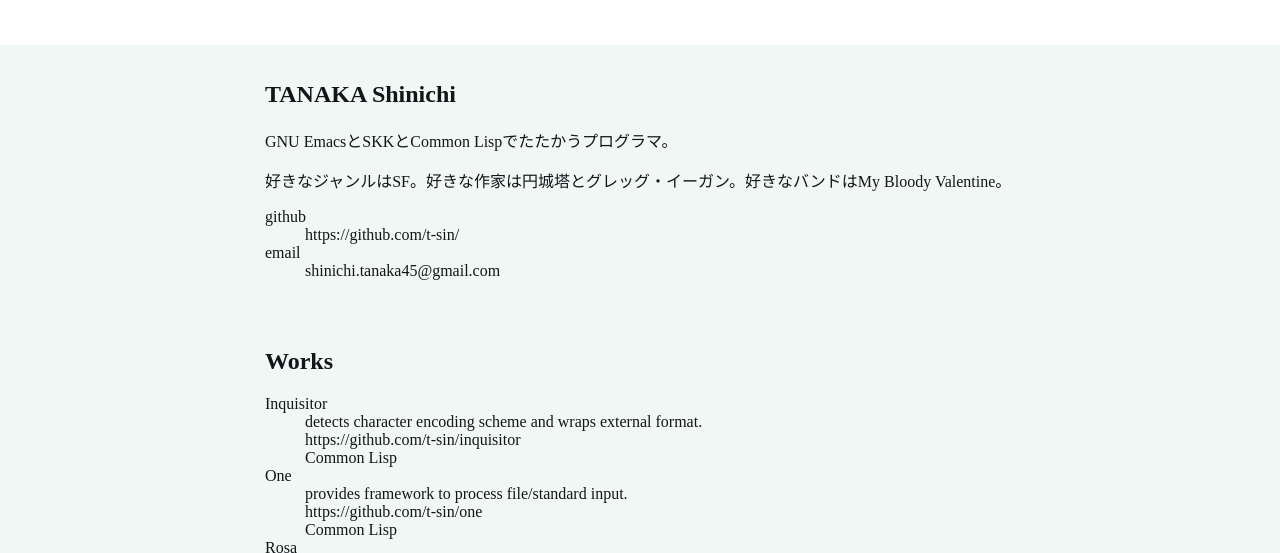
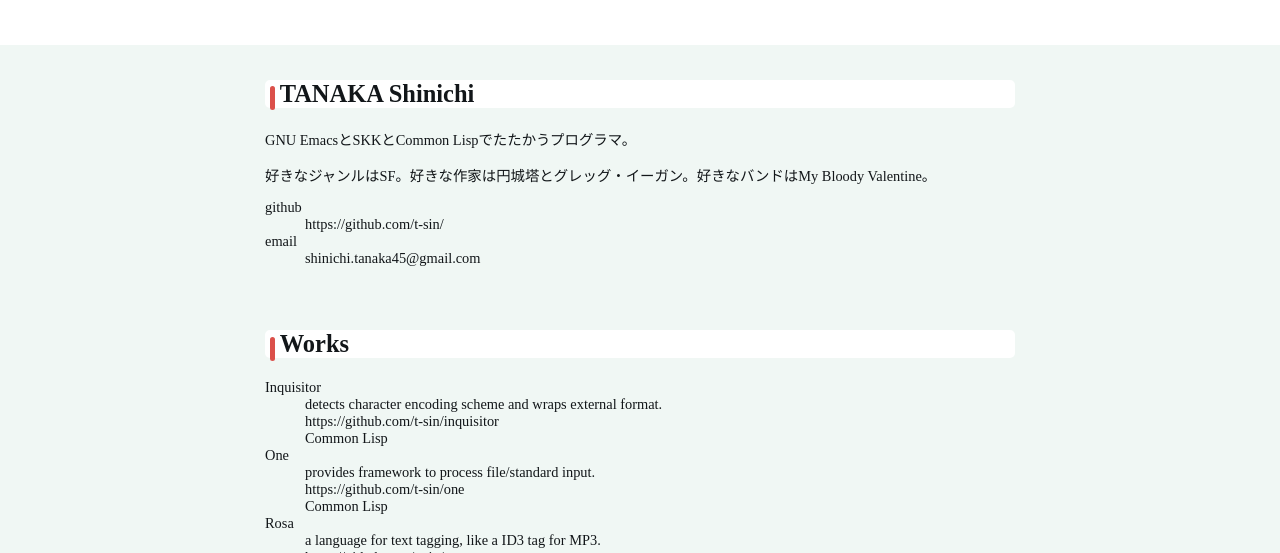
Before and after one commit to t-sin/t-sin.github.io, a website: page index.html in a window 1280 px wide. Shown: the part 247-800 px from the top of the page. Drawn offline with Linux system fonts and the light colour scheme.

Commit message:
Refines header (h2)

```diff
--- a/less/base.less
+++ b/less/base.less
@@ -51,7 +51,27 @@ footer {
 }
 
 main section {
-    padding: 1em 2em;
+    padding: 1em 1em;
+    font-size: 0.9em;
+
+    h2 {
+        position: relative;
+        padding-left: 0.6em;
+
+        background-color: @bg2;
+        border-radius: 5px;
+        font-size: 1.7em;
+    }
+    h2::after {
+        position: absolute;
+        top: 0.25em;
+        left: 0.2em;
+        width: 0.2em;
+        height: 1em;
+        content: '';
+        background-color: @acent2;
+        border-radius: 3px;
+    }
 }
 
 @media screen and (min-width: 48em) {
@@ -88,6 +108,9 @@ main section {
         }
     }
     main {
+        h2 {
+            font-size: 2em;
+        }
         section {
             width: 750px;
             margin: 0 auto;
```
Also changed, not shown: css/base.css.
